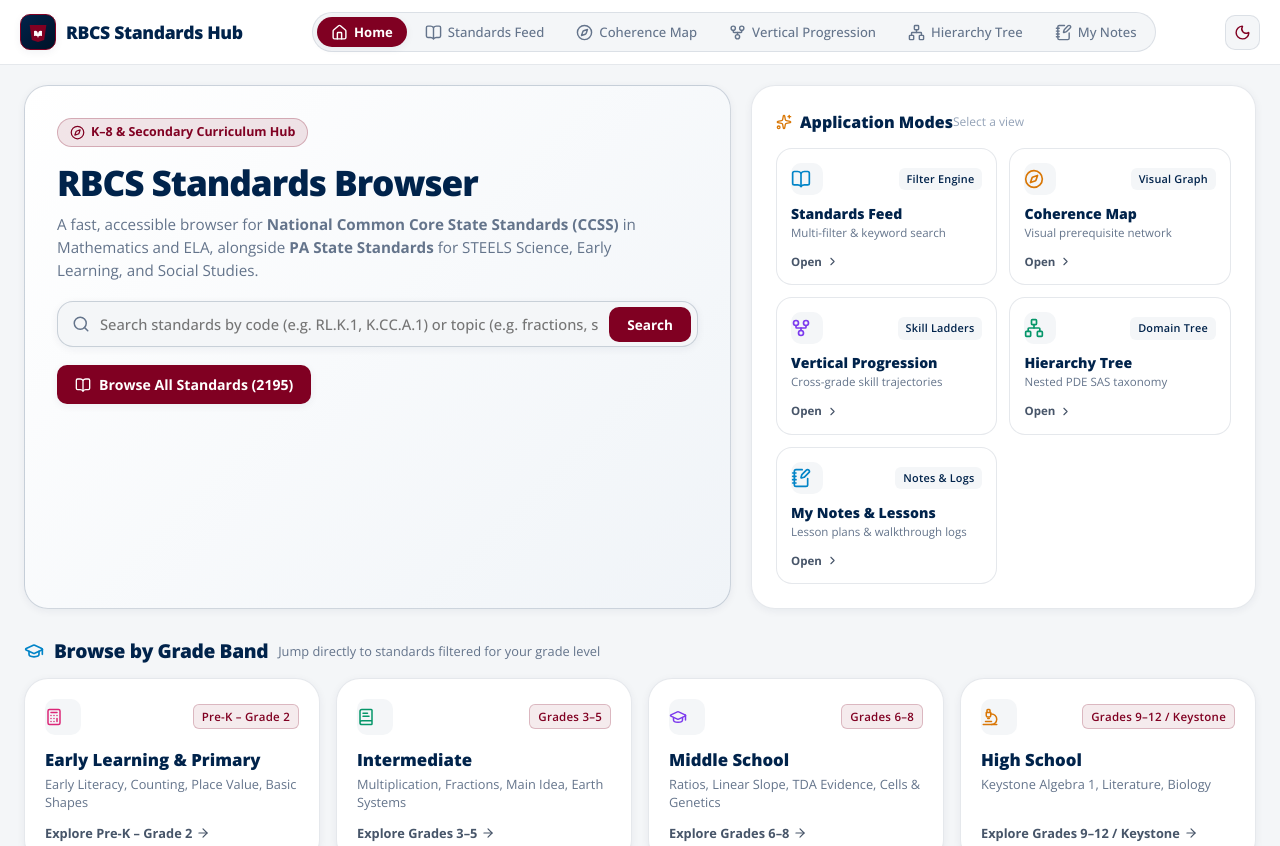
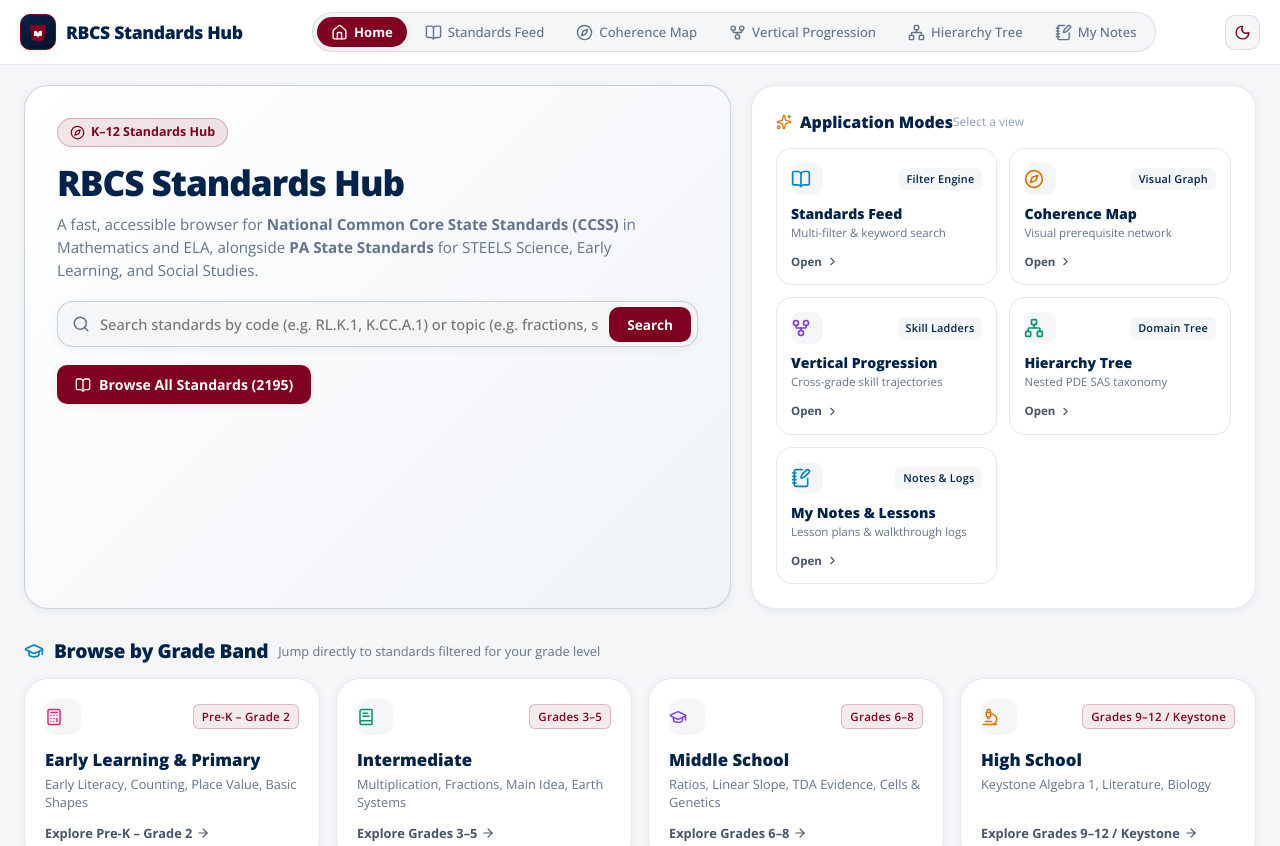
Before and after one commit to oconnors11/pa_standards_app, a React (Vite) app: page / in a window 1280 px wide. Shown: the top 846 px of the page. Built offline with nearby package versions, Linux system fonts and the light colour scheme.

Commit message:
refactor: rename RBCS Standards Browser to RBCS Standards Hub and update curriculum label to K–12 Standards Hub

```diff
--- a/src/components/HomePage.jsx
+++ b/src/components/HomePage.jsx
@@ -170,11 +170,11 @@ export function HomePage({
         <div className="tile-card hero-tile">
           <div className="hero-badge">
             <Compass size={15} />
-            <span>K–8 & Secondary Curriculum Hub</span>
+            <span>K–12 Standards Hub</span>
           </div>
 
           <h1 className="hero-heading">
-            RBCS Standards Browser
+            RBCS Standards Hub
           </h1>
 
           <p className="hero-subtext">
```
